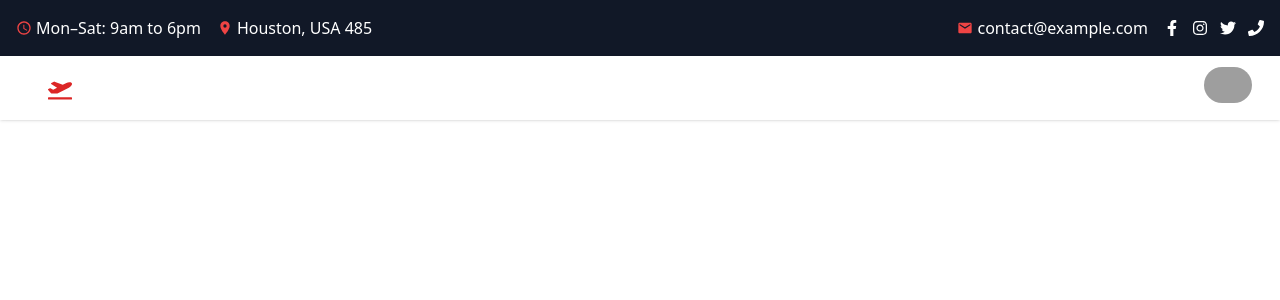
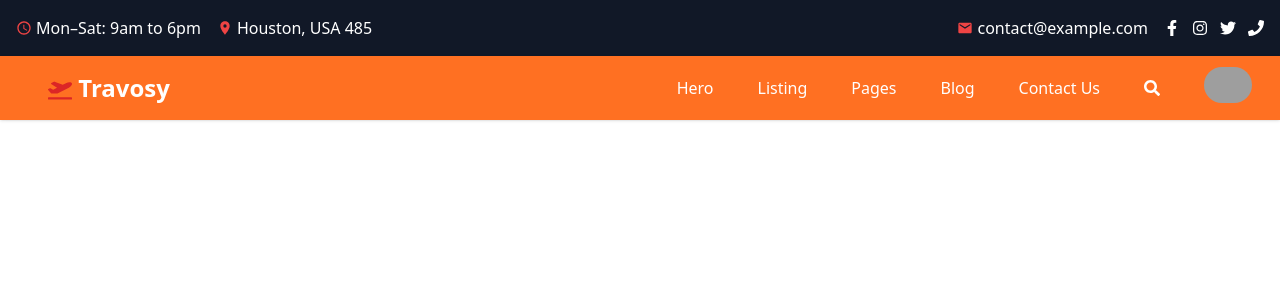
Before and after one commit to geekelo/travelsi-user-frontend-app, a React (Create React App) app: page / in a window 1280 px wide. Shown: the top 300 px of the page. Built offline with nearby package versions, Linux system fonts and the light colour scheme; grey boxes are pictures that could not be loaded.

Commit message:
Installed some dependencies

```diff
--- a/public/index.html
+++ b/public/index.html
@@ -2,7 +2,7 @@
 <html lang="en">
   <head>
     <meta charset="utf-8" />
-    <link rel="icon" href="%PUBLIC_URL%/favicon.ico" />
+    <link rel="icon" href="https://img.freepik.com/premium-photo/information-icon-blue-glass_335552-1952.jpg?w=740" />
     <meta name="viewport" content="width=device-width, initial-scale=1" />
     <meta name="theme-color" content="#000000" />
     <meta
@@ -24,7 +24,7 @@
       work correctly both with client-side routing and a non-root public URL.
       Learn how to configure a non-root public URL by running `npm run build`.
     -->
-    <title>React App</title>
+    <title>TRAVOSY</title>
   </head>
   <body>
     <noscript>You need to enable JavaScript to run this app.</noscript>
--- a/tailwind.config.js
+++ b/tailwind.config.js
@@ -1,8 +1,12 @@
 /** @type {import('tailwindcss').Config} */
 module.exports = {
-  content: ["./src/**/*.{js,jsx,ts,tsx}"],
+  content: ['./src/**/*.{js,jsx,ts,tsx}'],
   theme: {
-    extend: {},
+    extend: {
+      colors: {
+        'custom-orange': '#ff7022',
+      },
+    },
   },
   plugins: [],
 };
```
Also changed, not shown: package.json (+11 -0 lines), 1 other file (tests, documents, lock files or other folders).
